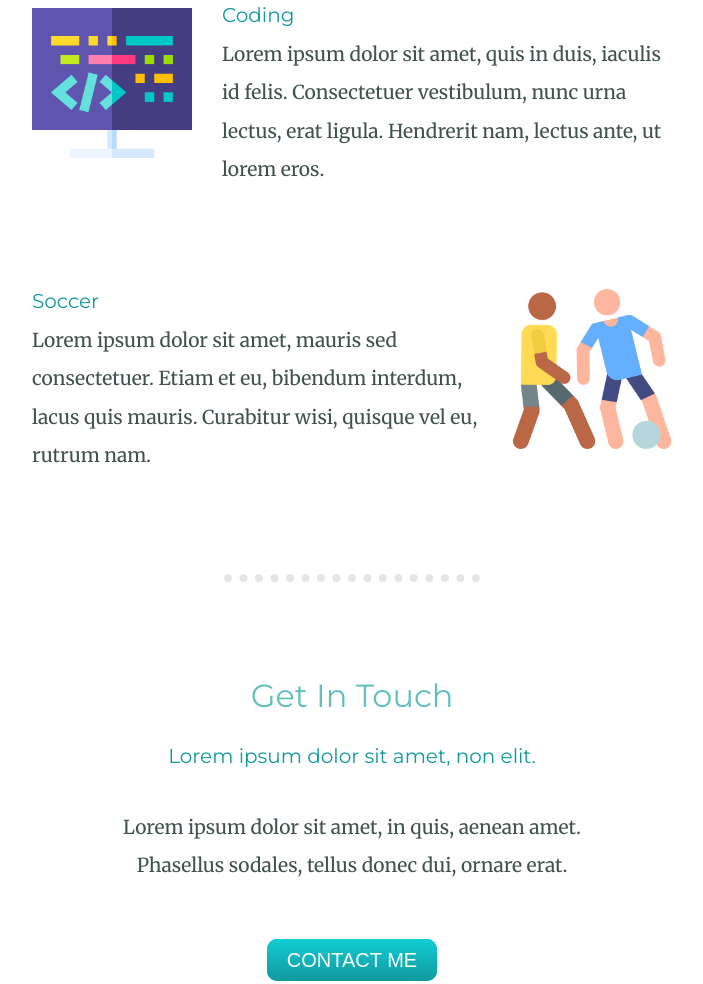
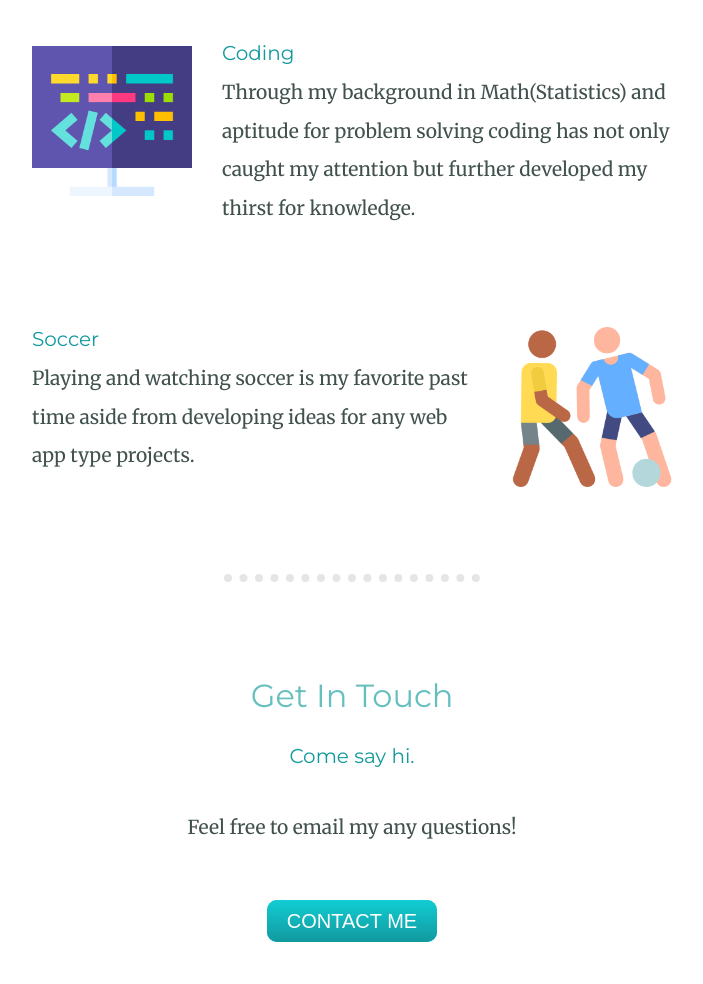
Before and after one commit to nikperu13/Personal-Website, a plain HTML site: page index.html in a window 1280 px wide. Shown: the part 1616-2600 px from the top of the page, without its empty margins (288-991 px from the left). Drawn offline with nearby package versions, Linux system fonts and the light colour scheme.

Commit message:
fill in personal/project information

```diff
--- a/css/styles.css
+++ b/css/styles.css
@@ -53,7 +53,7 @@ p{
 .top-container{
     position: relative;
     padding-top: 100px;
-    background-color: #91f5f8;
+    background-color: #b4eff2;
 }
 .middle-container{
     color: #40514E;
@@ -167,7 +167,7 @@ go on top!!*/
      margin: 40px auto 60px;
  }
  .bottom-container{
-     background-color: #6ac6c6;
+     background-color: #66d2d2;
      padding: 20px;
  }
 
--- a/index.html
+++ b/index.html
@@ -27,7 +27,7 @@
         <div class="profile">
           <img class="me"src="images/me.png" alt="me-img">
           <h2>Hello.</h2>
-          <p class="intro">Lorem ipsum dolor sit amet, vitae volutpat, dui conubia, dolor urna. Non auctor, montes nulla distinctio.</p>
+          <p class="intro">My name is Nicolas Garcia Rosell, from Lima, Peru currently in Orlando, Fl. I have found my passion in coding and wish to pursue my goals through the tech industry.</p>
         </div>
         <hr>
         <div class="skills">
@@ -35,19 +35,20 @@
           <div class="skill-row">
             <img class="skill1" src="images/coding.png" alt="coding-img">
             <h3>Coding</h3>
-            <p>Lorem ipsum dolor sit amet, quis in duis, iaculis id felis. Consectetuer vestibulum, nunc urna lectus, erat ligula. Hendrerit nam, lectus ante, ut lorem eros.</p>
+            <p>Through my background in Math(Statistics) and aptitude for problem solving coding has not only caught my attention but further developed my thirst for knowledge.
+              </p>
           </div>
           <div class="skill-row">
             <img class="skill2" src="images/soccer-player.png" alt="soccer-img">
             <h3>Soccer</h3>
-            <p>Lorem ipsum dolor sit amet, mauris sed consectetuer. Etiam et eu, bibendum interdum, lacus quis mauris. Curabitur wisi, quisque vel eu, rutrum nam.</p>
+            <p>Playing and watching soccer is my favorite past time aside from developing ideas for any web app type projects.</p>
           </div>
         </div>
         <hr>
         <div class="contact-me">
           <h2>Get In Touch</h2>
-          <h3>Lorem ipsum dolor sit amet, non elit.</h3>
-          <p>Lorem ipsum dolor sit amet, in quis, aenean amet. Phasellus sodales, tellus donec dui, ornare erat.</p>
+          <h3>Come say hi.</h3>
+          <p>Feel free to email my any questions!</p>
           <a class="contact-btn" href="mailto:garciaroselln@email.com">CONTACT ME</a>
         </div>
         <hr>
@@ -56,62 +57,64 @@
         <div class="projects">
           <img class="project-img"src="images/project.svg" alt="me-img">
           <h2>Projects</h2>
-          <p class="intro p-des">Lorem ipsum dolor sit amet, vitae volutpat, dui conubia, dolor urna. Non auctor, montes nulla distinctio.</p>
+          <p class="intro p-des">My projects include using different technologies from front-end languages like HTML, CSS, JavaScript, alongside frameworks and libraries for back-end development and styling, like
+            Node.js, express.js, React.js, JQuery, EJS and Bootstrap. Some have also been implemented with noSQL databases like MongooseDB using Mongoose and hosted in a
+          remote server with the help of Mongoose Atlas and Heroku.</p>
 
         <div class="container project-list">
           <div class="row">
             <div class="col-md-4">
-              <a target="_blank" href="https://nikperu13.github.io/Portoflio-Site/"><img src="images/projects/me2.png" alt="me-img"></a>
+              <a target="_blank" href="https://nikperu13.github.io/Portoflio-Site/"><img src="images/projects/me3.jpeg" alt="me-img"></a>
                 <h3>Nick's Portfolio</h3>
-                <p>Lorem ipsum dolor sit amet, in quis, aenean amet. Phasellus sodales, tellus donec dui, ornare erat.</p>
+                <p>Personal website describing myself and showcasing some of my projects.</p>
             </div>
             <div class="col-md-4">
               <a target="_blank" href="https://nikperu13.github.io/TinDog/"><img src="images/projects/dog-img.jpg" alt="dog-img"></a>
                 <h3>TinDog</h3>
-                <p>Lorem ipsum dolor sit amet, in quis, aenean amet. Phasellus sodales, tellus donec dui, ornare erat.</p>
+                <p>Responsive "dog dating site" using bootstrap.</p>
               </div>
             <div class="col-md-4">
               <a target="_blank" href="https://nikperu13.github.io/dice-game/"><img src="images/projects/dice6.png" alt="dice-img"></a>
                 <h3>Dice Game</h3>
-                <p>Lorem ipsum dolor sit amet, in quis, aenean amet. Phasellus sodales, tellus donec dui, ornare erat.</p>
+                <p>Simply refresh the page to determine the winner of a dice roll.</p>
               </div>
           </div>
           <div class="row">
             <div class="col-md-4"><a target="_blank" href="https://nikperu13.github.io/drum-kit/"><img src="images/projects/tom2.png" alt="drum-img"></a>
               <h3>Drum Kit</h3>
-              <p>Lorem ipsum dolor sit amet, in quis, aenean amet. Phasellus sodales, tellus donec dui, ornare erat.</p>
+              <p>Click the image or press the key in order to play your drum kit.</p>
             </div>
             <div class="col-md-4"><a target="_blank" href="https://nikperu13.github.io/Simon-Game/"><img src="images/projects/simon-game.png" alt="simon-game-img"></a>
               <h3>Simon Game - Desktop</h3>
-              <p>Lorem ipsum dolor sit amet, in quis, aenean amet. Phasellus sodales, tellus donec dui, ornare erat.</p>
+              <p>Traditional Simon game</p>
             </div>
             <div class="col-md-4"><a target="_blank" href="https://nikperu13.github.io/Simon-Mobile/"><img src="images/projects/simon-game-mobile.png" alt="simon-game-m-img"></a>
               <h3>Simon Game - Mobile</h3>
-              <p>Lorem ipsum dolor sit amet, in quis, aenean amet. Phasellus sodales, tellus donec dui, ornare erat.</p>
+              <p>Simon Game to play on mobile device</p>
             </div>
           </div>
           <div class="row">
             <div class="col-md-4"> <a target="_blank" href="https://warm-atoll-22741.herokuapp.com/"><img src="images/projects/mail.png" alt="mail-img"></a>
               <h3>Newsletter Signup</h3>
-              <p>Lorem ipsum dolor sit amet, in quis, aenean amet. Phasellus sodales, tellus donec dui, ornare erat.</p>
+              <p>Sign up to my newsletter!</p>
             </div>
             <div class="col-md-4"> <a target="_blank" href="https://stark-peak-91447.herokuapp.com/"><img src="images/projects/list.png" alt="list-img"></a>
               <h3>To-Do Lists</h3>
-              <p>Lorem ipsum dolor sit amet, in quis, aenean amet. Phasellus sodales, tellus donec dui, ornare erat.</p>
+              <p>Make multiple to-do lists and add/delete items. Includes a completed items section.</p>
             </div>
             <div class="col-md-4"> <a target="_blank" href="https://serene-dusk-87297.herokuapp.com/"><img src="images/projects/journal.png" alt="journal-img"></a>
               <h3>Blog Site</h3>
-              <p>Lorem ipsum dolor sit amet, in quis, aenean amet. Phasellus sodales, tellus donec dui, ornare erat.</p>
+              <p>Personal Blog site where you can see posts and with a required log in, you can edit or remove posts.</p>
             </div>
           </div>
           <div class="row">
             <div class="col-md-4"> <a target="_blank" href="https://fathomless-fjord-08282.herokuapp.com/"><img src="images/projects/key.png" alt="key-img"></a>
               <h3>Secret App</h3>
-              <p>Lorem ipsum dolor sit amet, in quis, aenean amet. Phasellus sodales, tellus donec dui, ornare erat.</p>
+              <p>Register with an email and password to be able to anonymously post secrets.</p>
             </div>
             <div class="col-md-4"> <a target="_blank" href="https://morning-reaches-43236.herokuapp.com/"><img src="images/projects/restaurant.svg" alt="restaurant-img"></a>
               <h3>Destination Planner</h3>
-              <p>Lorem ipsum dolor sit amet, in quis, aenean amet. Phasellus sodales, tellus donec dui, ornare erat.</p>
+              <p>Let the weather decide your next outing anywhere in the US.</p>
             </div>
           </div>
         </div>
--- a/index.js
+++ b/index.js
@@ -1,2 +1,2 @@
 var date = new Date().getFullYear();
-document.getElementById('date-footer').innerHTML = "© " + date + " Nicolas Garcia Rosell.";
+document.getElementById('date-footer').innerHTML = "© " + date + " Nicolas Garcia Rosell";
```
Also changed, not shown: images/projects/me3.jpeg (added).
